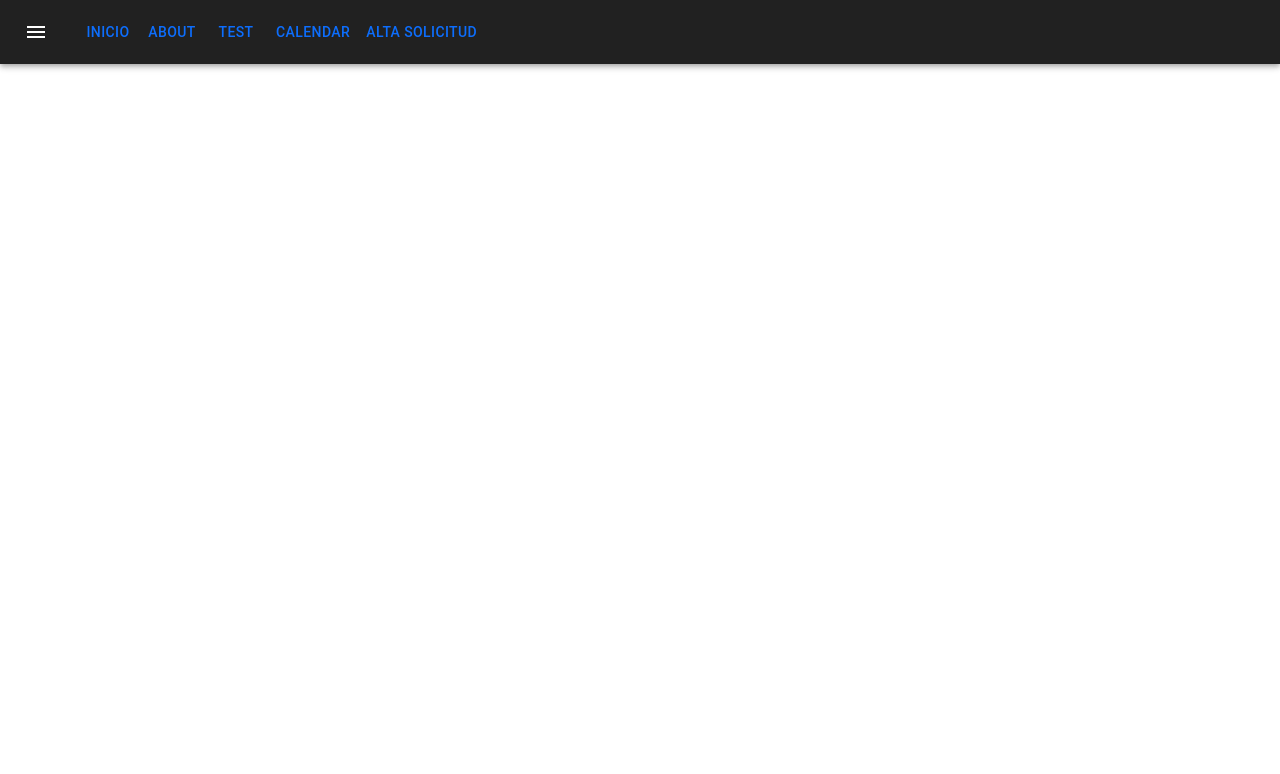
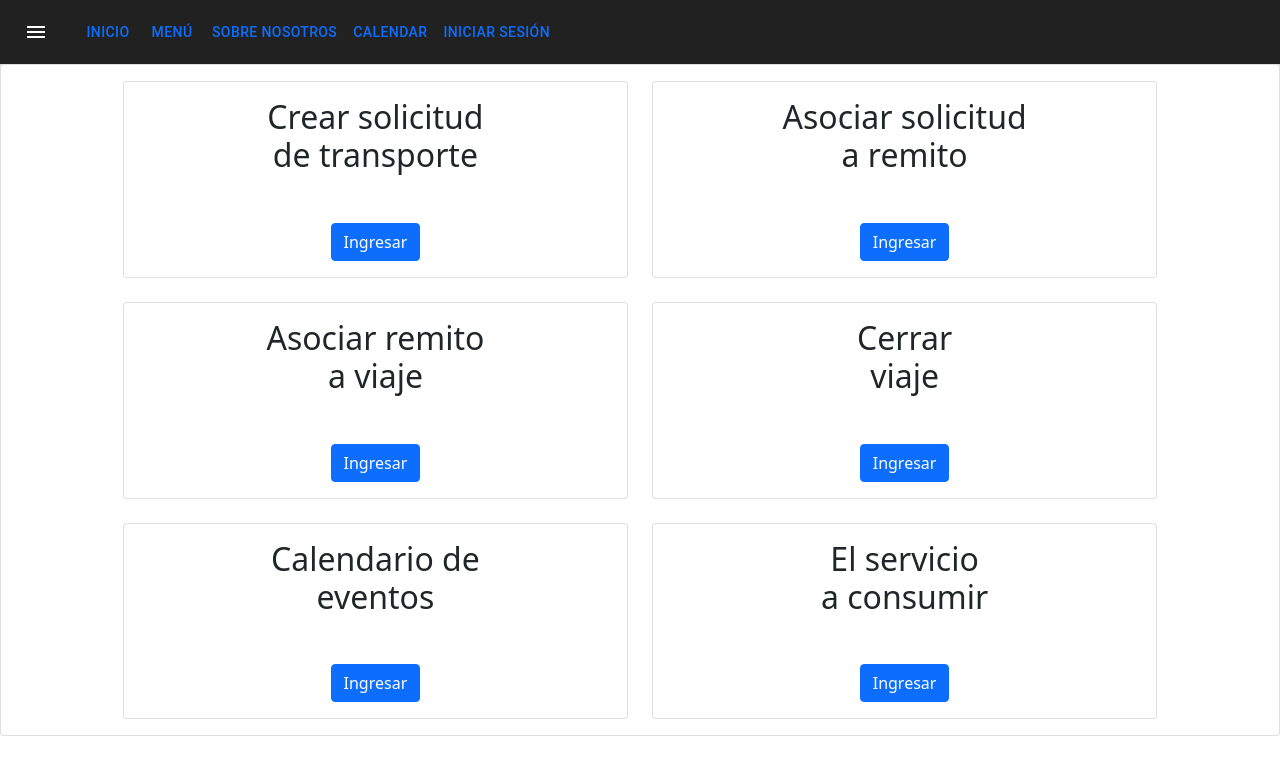
Before and after one commit to liamosycka/Sistema_Transporte_Frontend, a React (Create React App) app: page /menu in a window 1280 px wide. Shown: the top 774 px of the page. Built offline with nearby package versions, Linux system fonts and the light colour scheme.

Commit message:
Menu de opciones y funcionalidad de alta bultos

```diff
--- a/src/App.js
+++ b/src/App.js
@@ -1,8 +1,6 @@
 import './App.css';
 
-import Home from './Pages/home';
-import About from './Pages/about';
-import Calendar from './Pages/calendar';
+
 import React, { useState, useEffect, Fragment } from 'react'
 import { Button, Form } from 'react-bootstrap'
 import { getSolicitud, getLocalidades } from './Services/Solicitud'
--- a/src/Components/AppBar.jsx
+++ b/src/Components/AppBar.jsx
@@ -26,17 +26,17 @@ export default function ButtonAppBar() {
                             <Button color="inherit">Inicio</Button>
                         </Link>
 
-                        <Link to="/about">
-                            <Button color="inherit">About</Button>
+                        <Link to="/menu">
+                            <Button color="inherit">Menú</Button>
                         </Link>
                         <Link to="/test">
-                            <Button color="inherit">Test</Button>
+                            <Button color="inherit">Sobre Nosotros</Button>
                         </Link>
                         <Link to="/calendar">
                             <Button color="inherit">Calendar</Button>
                         </Link>
                         <Link to="/altaSolicitud">
-                            <Button color="inherit">Alta Solicitud</Button>
+                            <Button color="inherit">Iniciar Sesión</Button>
                         </Link>
                     </Typography>
                 </Toolbar>
--- a/src/Components/FormBultos.jsx
+++ b/src/Components/FormBultos.jsx
@@ -1,15 +1,42 @@
 import React, { useState, useEffect, Fragment } from 'react'
 
 import 'bootstrap/dist/css/bootstrap.css';
-import { getSolicitud, getLocalidades , postSolicitud} from '../Services/Solicitud'
+import { postBulto } from '../Services/Solicitud'
 
 import { Nav, NavItem, NavDropdown, MenuItem, Card, Button, Row, Col, Form, Container, Table } from 'react-bootstrap';
 
-const FormBultos =()=>{
+const FormBultos = () => {
+    const [datosBulto, setDatosBulto] = useState({
+        peso: '',
+        tipo: '',
+        descripcion: '',
+        valor_flete: '',
+        solicitud: '',
+    })
 
+    const handleInputChange = (event) => {
+        setDatosBulto({
+            ...datosBulto,
+            [event.target.name]: event.target.value
+        })
+    }
 
-    return(
-        <Form id="form_bultos">
+    const enviarDatosBulto = async (event) => {
+        //datosBulto.valor_flete=calcularValorFlete()
+        event.preventDefault()
+        datosBulto.valor_flete=500
+        postBulto(datosBulto)
+    }
+
+    const checkDatosBulto = () => {
+        console.log("Estado de bulto-tipo: " + datosBulto.tipo)
+        console.log("Estado de bulto-peso: " + datosBulto.peso)
+        console.log("Estado de bulto-descrip: " + datosBulto.descripcion)
+        console.log("Estado de bulto-sol: " + datosBulto.solicitud)
+    }
+
+    return (
+        <Form id="form_bultos" onSubmit={enviarDatosBulto}>
             <Row>
                 <Col md={{ span: 10, offset: 1 }}>
                     <Card>
@@ -17,19 +44,70 @@ const FormBultos =()=>{
                         <Card.Body>
                             <Card.Text>
                                 <Row>
-                                        <Col sm={8}>
+                                    <Col sm={6}>
                                         <Form.Group controlId="nombre_destino">
                                             <Form.Label>Tipo de paquete</Form.Label>
-                                                <Form.Select aria-label="Default select example">
-                                                    <option value="0">Menos de 5kg</option>
-                                                    <option value="1">Entre 5 y 10 kg</option>
-                                                    <option value="2">Mas de 10 kg</option>
-                                                </Form.Select>
+                                            <select id="tipos_bulto" class='form-control' onChange={handleInputChange} name="tipo">
+                                                <option value="default">--</option>
+                                                <option value="CH">Menos de 5kg</option>
+                                                <option value="M">Entre 5 y 10 kg</option>
+                                                <option value="G">Mas de 10 kg</option>
+                                            </select>
+                                        </Form.Group>
+                                    </Col>
+                                    <Col sm={6}>
+                                        <Form.Group controlId="peso">
+                                            <Form.Label>Peso</Form.Label>
+                                            <input id="peso" type="text" placeholder="Peso del bulto" className="form-control" onChange={handleInputChange} name="peso"></input>
+                                        </Form.Group>
+                                    </Col>
+                                </Row>
+                                <Row>
+                                    <Col sm={6}>
+                                        <Form.Group controlId="descripcion">
+                                            <Form.Label>Descripción</Form.Label>
+                                            <input id="descripcion" type="text" placeholder="Descripcion" className="form-control" onChange={handleInputChange} name="descripcion"></input>
+                                        </Form.Group>
+                                    </Col>
+                                    <Col sm={6}>
+                                        <Form.Group controlId="solicitud">
+                                            <Form.Label>Solicitud de Transporte</Form.Label>
+                                            <input id="solicitud" type="text" placeholder="ID de Solicitud" className="form-control" onChange={handleInputChange} name="solicitud"></input>
                                         </Form.Group>
                                     </Col>
                                     <Col sm={4}>
                                         <br></br>
-                                            <Button variant="info" id="btn_bulto">+ Agregar bulto</Button>{' '}
+                                        <Button type="submit" variant="info" id="btn_bulto">+ Agregar bulto</Button>{' '}
+                                    </Col>
+                                </Row>
+                                <Row>
+                                <Col sm={12}>
+                                <Table striped bordered hover>
+                                    <thead>
+                                        <tr>
+                                            <th>Tipo</th>
+                                            <th>Descripcion</th>
+                                        </tr>
+                                    </thead>
+                                    <tbody id="tabla_bultos">
+                                        <tr>
+                                            <td>{datosBulto.tipo? datosBulto.tipo:""}</td>
+                                            <td>{datosBulto.descripcion? datosBulto.descripcion:""}</td>
+                                        </tr>
+                                        <tr>
+                                            <td>{datosBulto.tipo? datosBulto.tipo:""}</td>
+                                            <td>{datosBulto.descripcion? datosBulto.descripcion:""}</td>
+                                        </tr>
+                                        <tr>
+                                            <td>{datosBulto.tipo? datosBulto.tipo:""}</td>
+                                            <td>{datosBulto.descripcion? datosBulto.descripcion:""}</td>
+                                        </tr>
+                                        <tr>
+                                            <td>{datosBulto.tipo? datosBulto.tipo:""}</td>
+                                            <td>{datosBulto.descripcion? datosBulto.descripcion:""}</td>
+                                        </tr>
+                                    </tbody>
+                                </Table>
                             </Col>
                                 </Row>
                             </Card.Text>
--- a/src/Components/FormSolicitud2.jsx
+++ b/src/Components/FormSolicitud2.jsx
@@ -60,7 +60,7 @@ const FormSolicitud2 = () => {
 
         }
     }
-    const enviarDatos = async (event) => {
+    const enviarDatosSol = async (event) => {
 
         event.preventDefault()
         postSolicitud(datosSol)
@@ -72,7 +72,7 @@ const FormSolicitud2 = () => {
     return (
         <Fragment>
 
-            <Form id="form_solicitud" onSubmit={enviarDatos}>
+            <Form id="form_solicitud" onSubmit={enviarDatosSol}>
                 <Row>
                     <Col md={{ span: 10, offset: 1 }}>
                         <Card>
--- /dev/null
+++ b/src/Components/MenuOpciones.jsx
@@ -0,0 +1,108 @@
+import React, { useState, useEffect, Fragment } from 'react'
+
+import 'bootstrap/dist/css/bootstrap.css';
+import { getSolicitud, getLocalidades , postSolicitud} from '../Services/Solicitud'
+import { Link } from 'react-router-dom';
+import { Nav, NavItem, NavDropdown, MenuItem, Card, Button, Row, Col, Form, Container, Table } from 'react-bootstrap';
+const MenuOpciones =()=>{
+    return(
+        <Card className="text-center">
+                <Card.Body>
+    <Row>
+        <Col md={{ span: 10, offset: 1 }}>
+          <Row>
+            <Col>
+              <Card className="text-center">
+                <Card.Body>
+                  <Card.Text>
+                    <h2>Crear solicitud<br></br> de transporte</h2>
+                    <br></br>
+                  </Card.Text>
+                  <Link to="/altaSolicitud">
+                            <Button color="inherit">Ingresar</Button>
+                        </Link>
+                </Card.Body>
+              </Card>
+            </Col>
+            <Col>
+              <Card className="text-center">
+                <Card.Body>
+                  <Card.Text>
+                    <h2>Asociar solicitud<br></br> a remito</h2>
+                    <br></br>
+                  </Card.Text>
+                  <Link to="/asocSolRemito">
+                            <Button color="inherit">Ingresar</Button>
+                        </Link>
+                </Card.Body>
+              </Card>
+            </Col>
+            <br></br>
+          </Row>
+          <br></br>
+          <Row>
+            <Col>
+              <Card className="text-center">
+                <Card.Body>
+                  <Card.Text>
+                    <h2>Asociar remito<br></br> a viaje</h2>
+                    <br></br>
+                  </Card.Text>
+                  <Link to="/asocRemitosViaje">
+                            <Button color="inherit">Ingresar</Button>
+                        </Link>
+                </Card.Body>
+              </Card>
+            </Col>
+            <Col>
+              <Card className="text-center">
+                <Card.Body>
+                  <Card.Text>
+                    <h2>Cerrar<br></br> viaje</h2>
+                    <br></br>
+                  </Card.Text>
+                  <Link to="/cierreViaje">
+                            <Button color="inherit">Ingresar</Button>
+                        </Link>
+                </Card.Body>
+              </Card>
+            </Col>
+            <br></br>
+          </Row>
+          <br></br>
+          <Row>
+            <Col>
+              <Card className="text-center">
+                <Card.Body>
+                  <Card.Text>
+                    <h2>Calendario de<br></br> eventos</h2>
+                    <br></br>
+                  </Card.Text>
+                  <Link to="/calendar">
+                            <Button color="inherit">Ingresar</Button>
+                        </Link>
+                </Card.Body>
+              </Card>
+            </Col>
+            <Col>
+              <Card className="text-center">
+                <Card.Body>
+                  <Card.Text>
+                    <h2>El servicio<br></br> a consumir</h2>
+                    <br></br>
+                  </Card.Text>
+                  <Link to="/calendar">
+                            <Button color="inherit">Ingresar</Button>
+                        </Link>
+                </Card.Body>
+              </Card>
+            </Col>
+            <br></br>
+          </Row>
+        </Col>
+      </Row>
+      </Card.Body>
+      </Card>
+      )
+}
+export default MenuOpciones;
--- /dev/null
+++ b/src/Pages/inicio.js
@@ -0,0 +1,15 @@
+import React, { Fragment } from 'react';
+import Button from '@mui/material/Button';
+import TextField from '@mui/material/TextField';
+
+
+function Inicio() {
+    return (
+        <Fragment>
+            <Button variant="contained">PrimerBoton</Button>
+            <p>INICIOOO</p>
+            <TextField id="outlined-basic" variant="outlined" />
+        </Fragment>
+    )
+}
+export default Inicio;
--- /dev/null
+++ b/src/Pages/menu.js
@@ -0,0 +1,8 @@
+import userEvent from '@testing-library/user-event';
+import React from 'react';
+import MenuOpciones from '../Components/MenuOpciones'
+
+function Menu(){
+    return(<MenuOpciones/>)
+}
+export default Menu;
--- a/src/rutas.js
+++ b/src/rutas.js
@@ -1,5 +1,6 @@
 import React from 'react';
-import  Home  from './Pages/home';
+import  Menu  from './Pages/menu';
+import  Inicio  from './Pages/inicio';
 import  About  from './Pages/about';
 import  Calendar  from './Pages/calendar';
 import AltaSolicitud from './Pages/altaSolicitud';
@@ -16,7 +17,8 @@ export const Rutas = () => {
         <Router>
             <AppBar />
             <Routes>
-                <Route path='/' element={<Home />}></Route>
+                <Route path='/' element={<Inicio />}></Route>
+                <Route path='/menu' element={<Menu />}></Route>
                 <Route path='/about' element={<About />}></Route>
                 <Route path='/calendar' element={<Calendar />}></Route>
                 <Route path='/test' element={<Test />}></Route>
```
Also changed, not shown: src/Pages/altaSolicitud.js (+13 -4 lines), src/Pages/home.js (deleted, +0 -8 lines), src/Services/Solicitud.jsx (+9 -1 lines). Lines whose indentation alone changed are shown as unchanged.
